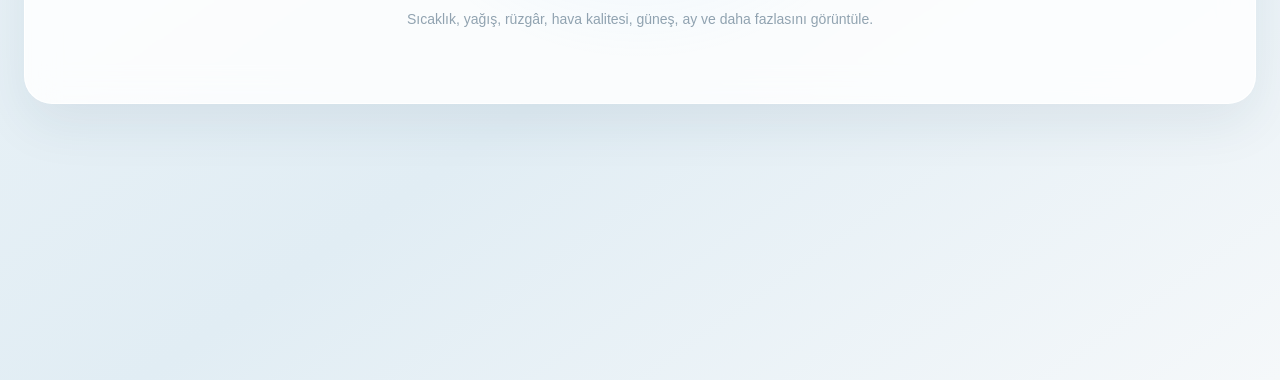
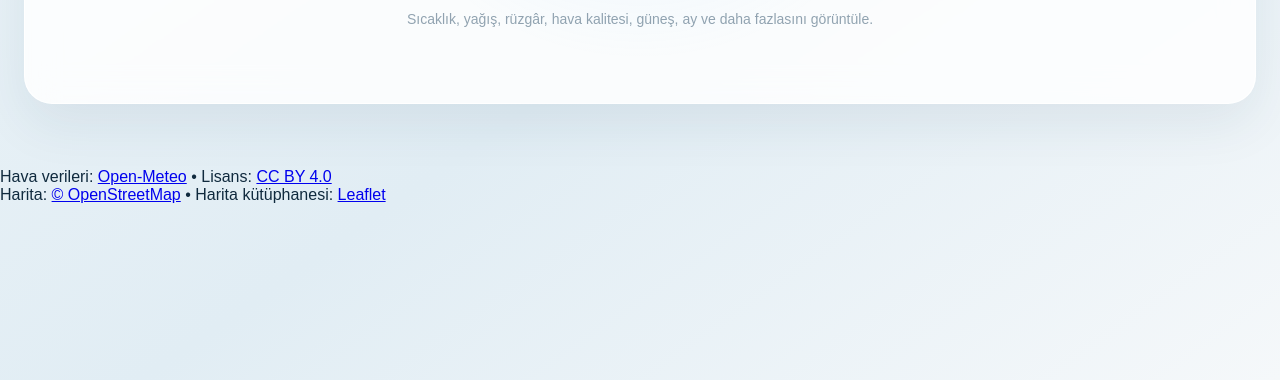
Before and after one commit to vsmami/HavaDurumu, a plain HTML site: page index.html in a window 1280 px wide. Shown: the part 420-800 px from the top of the page. Drawn offline with nearby package versions, Linux system fonts and the light colour scheme.

Commit message:
Add attribution footer to index.html
Added attribution footer with data sources and licenses.

```diff
--- a/index.html
+++ b/index.html
@@ -2,7 +2,7 @@
 <html lang="tr">
 
 <head>
-<meta name="google-site-verification" content="M6M372ptfngxM-rQ3yDlASF2WvST8UePw3bndYLloBw" />
+
     <meta charset="UTF-8">
 
     <meta
@@ -1155,6 +1155,26 @@
 
     </div>
 
+    <!-- Attribution Footer -->
+    <footer class="site-footer">
+        <div class="footer-content">
+            <p class="footer-text">
+                Hava verileri:
+                <a href="https://open-meteo.com/" target="_blank" rel="noopener noreferrer">Open-Meteo</a>
+                <span class="footer-separator">•</span>
+                Lisans:
+                <a href="https://creativecommons.org/licenses/by/4.0/" target="_blank" rel="noopener noreferrer">CC BY 4.0</a>
+            </p>
+            <p class="footer-text">
+                Harita:
+                <a href="https://www.openstreetmap.org/copyright" target="_blank" rel="noopener noreferrer">© OpenStreetMap</a>
+                <span class="footer-separator">•</span>
+                Harita kütüphanesi:
+                <a href="https://leafletjs.com/" target="_blank" rel="noopener noreferrer">Leaflet</a>
+            </p>
+        </div>
+    </footer>
+
 
     <script
         src="https://unpkg.com/leaflet@1.9.4/dist/leaflet.js"
```
